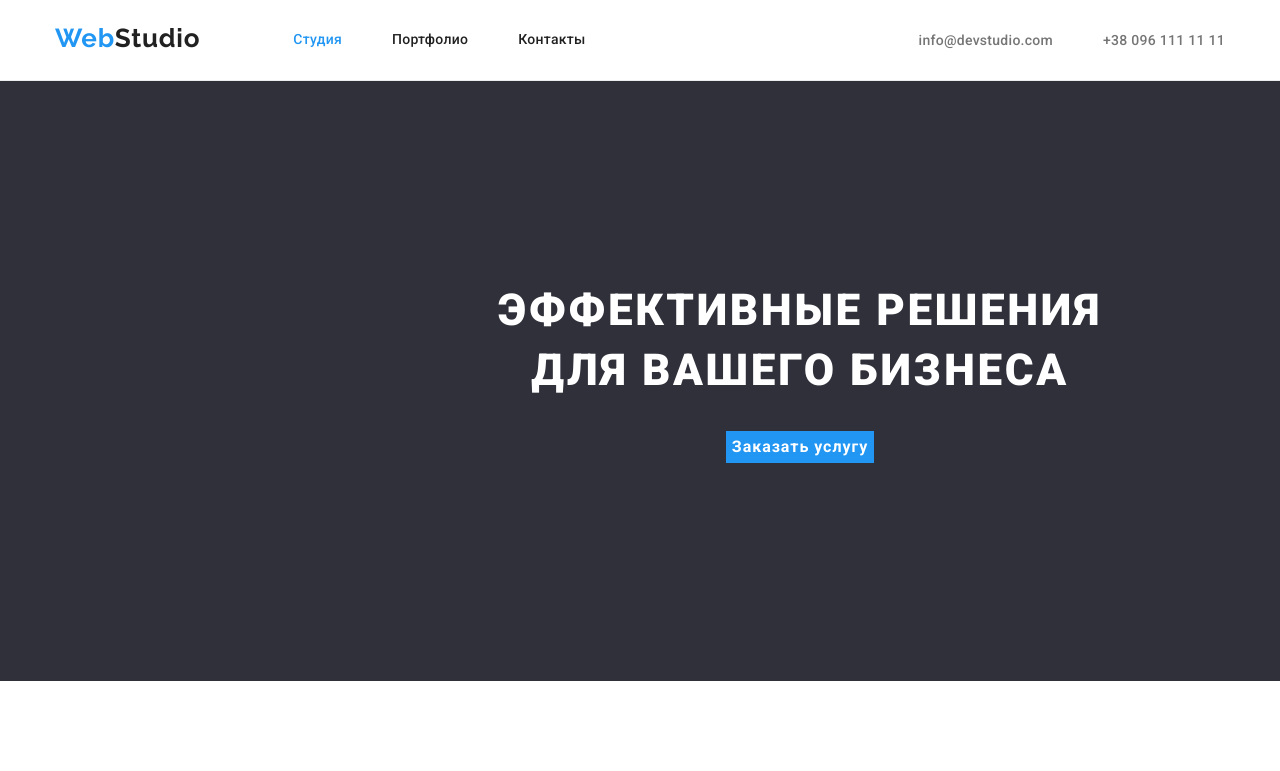
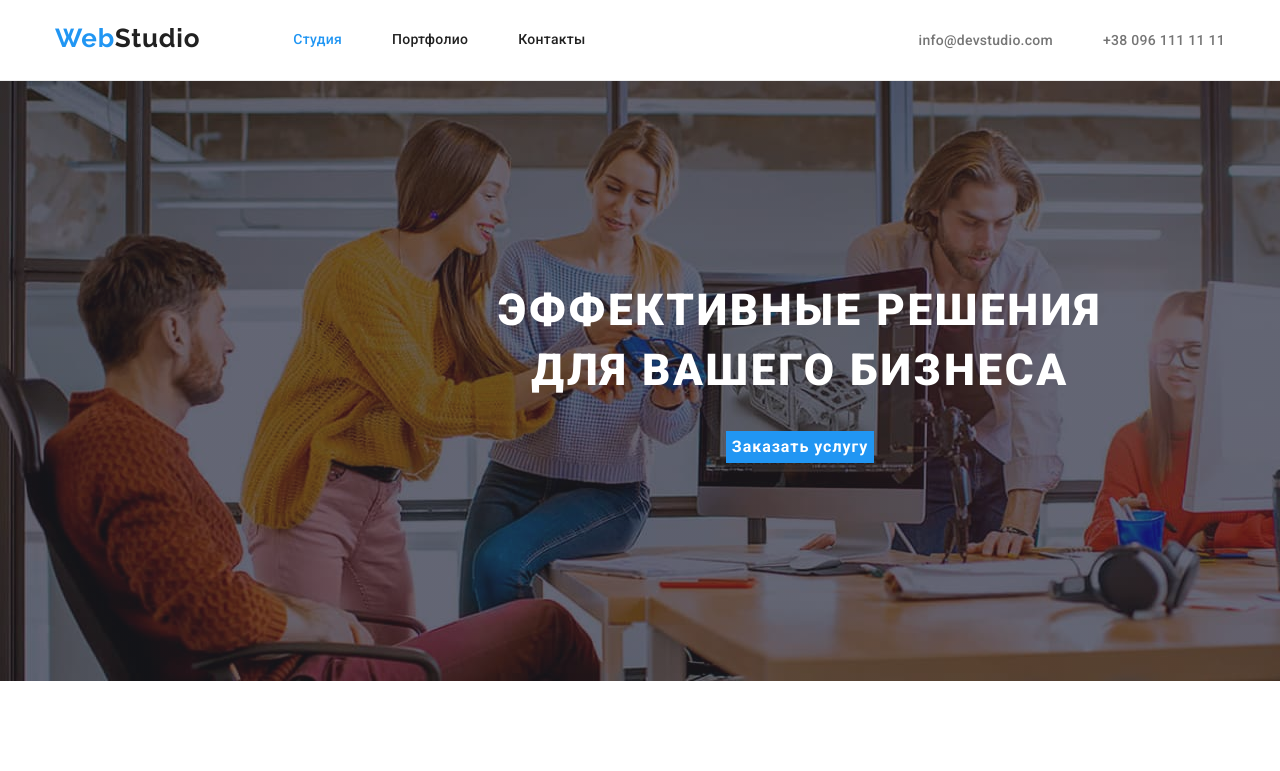
Before and after one commit to wxsxw/goit-markup-hw-04, a plain HTML site: page index.html in a window 1280 px wide. Shown: the top 771 px of the page. Drawn offline with nearby package versions, Linux system fonts and the light colour scheme.

Commit message:
Добавляет градиент и фон в герое

```diff
--- a/css/styles.css
+++ b/css/styles.css
@@ -143,6 +143,12 @@ margin-left: 50px;
   margin-left: auto;
   background: #2F303A;
   text-align: center;
+  background-image: linear-gradient(rgba(47, 48, 58, 0.4), rgba(47, 48, 58, 0.4)),
+  url(../img/hero.jpg);
+
+  background-repeat: no-repeat;
+  background-position: center;
+  background-size: cover;
 }
 .hero-title{
   font-weight: 900;
@@ -322,8 +328,7 @@ border-radius: 0px 0px 4px 4px;
   background-color: #2F303A;
   padding-top: 60px;
   padding-bottom: 60px;
-
- }
+  }
 .footer-logo{
   font-family: 'Raleway',
   sans-serif;
@@ -439,12 +444,6 @@ text-decoration: none;
   1px 4px 6px rgba(0, 0, 0, 0.16);
   }
 
-  .project-item{
-    /* background: #FFFFFF;
-    border: 1px solid #EEEEEE;
-    box-sizing: border-box; */
-  }
-
 
   .project-title {
   font-weight: 700;
```
